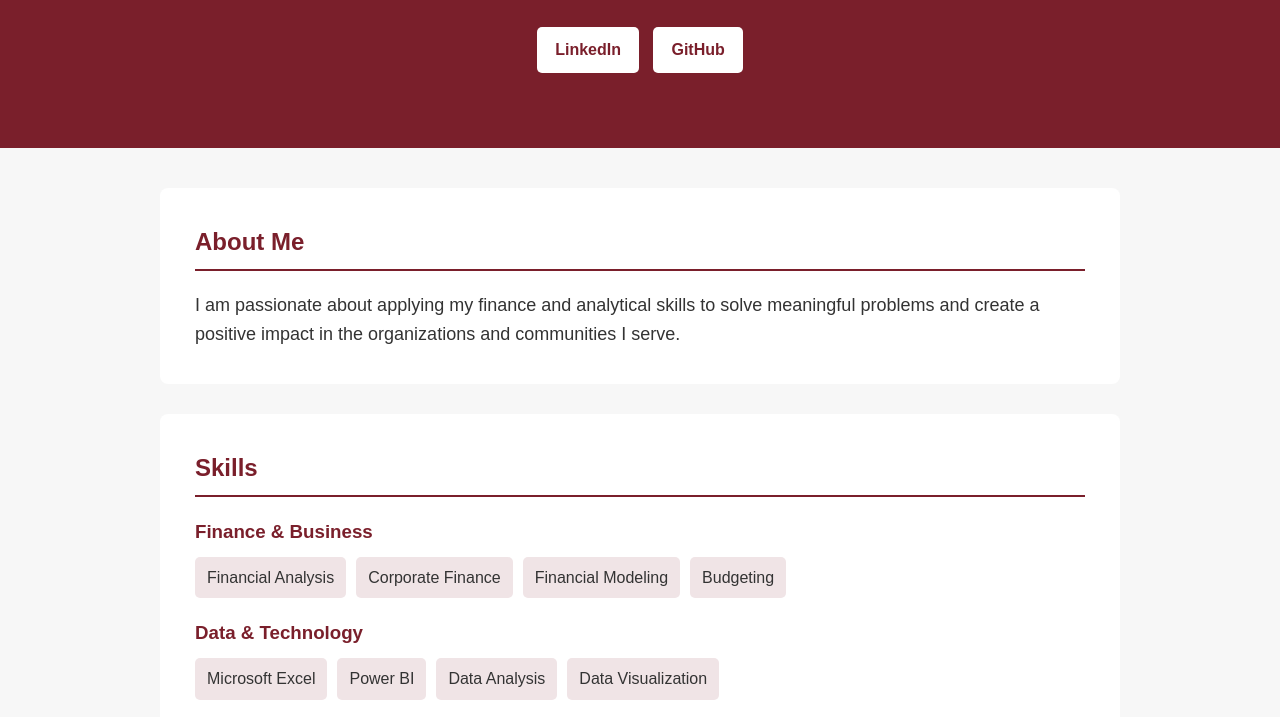
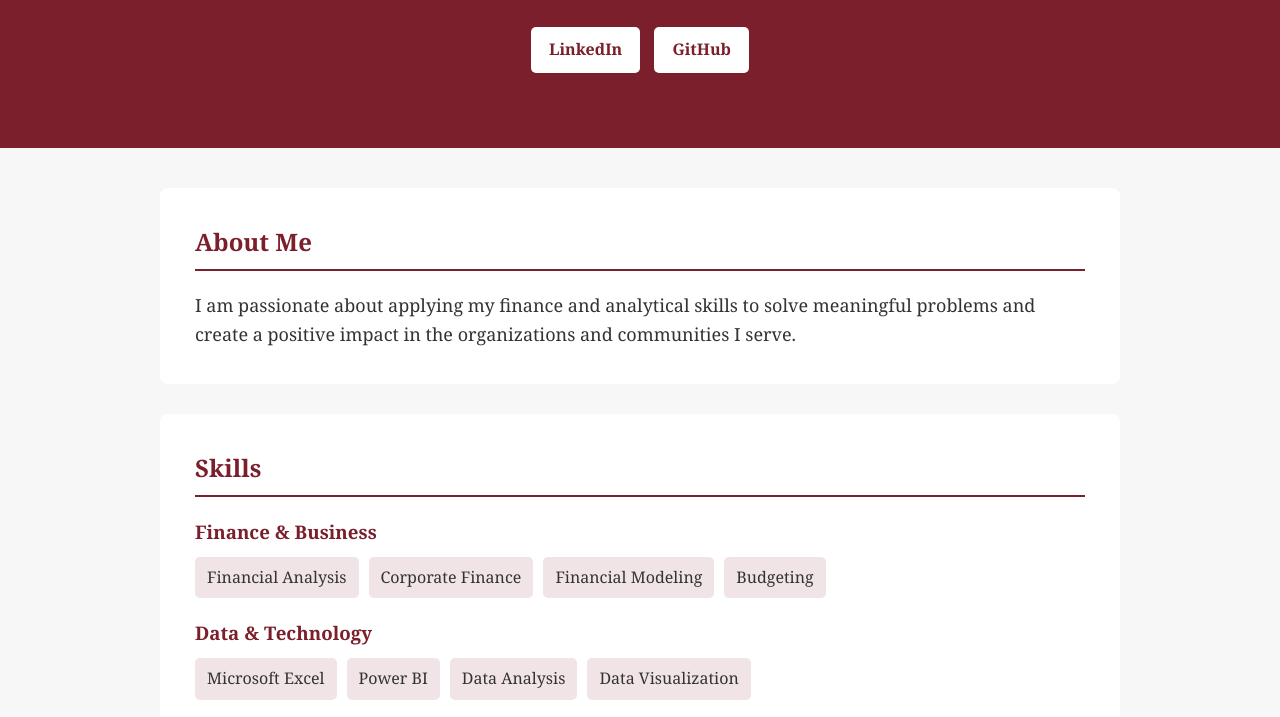
Before and after one commit to prithika894/prithika894.github.io, a plain HTML site: page index.html in a window 1280 px wide. Shown: the part 179-896 px from the top of the page. Drawn offline with Linux system fonts and the light colour scheme.

Commit message:
Update index.html
Main Portfolio Page

```diff
--- a/index.html
+++ b/index.html
@@ -11,7 +11,7 @@
             padding: 0;
         }
         body {
-            font-family: Arial, sans-serif;
+            font-family: Georgia, "Times New Roman", Times, serif;
             background-color: #f7f7f7;
             color: #333333;
             line-height: 1.6;
```
